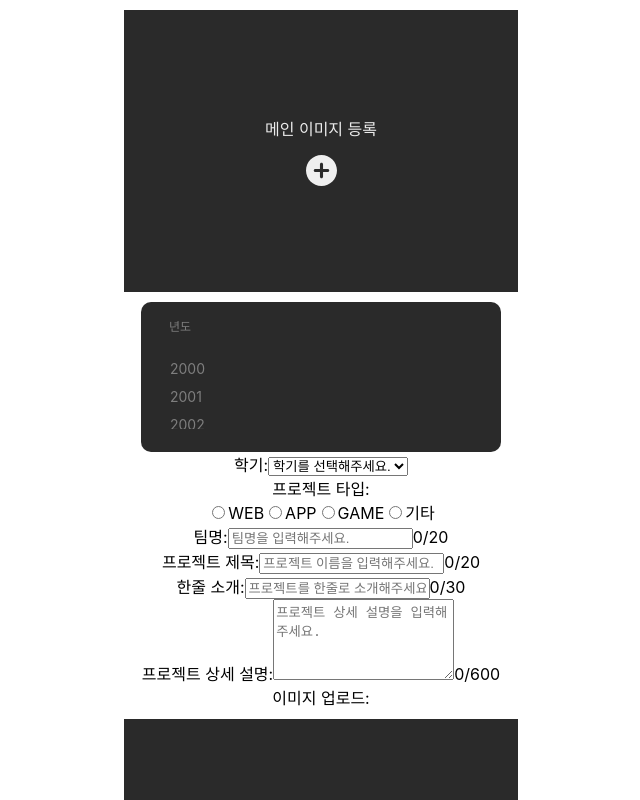
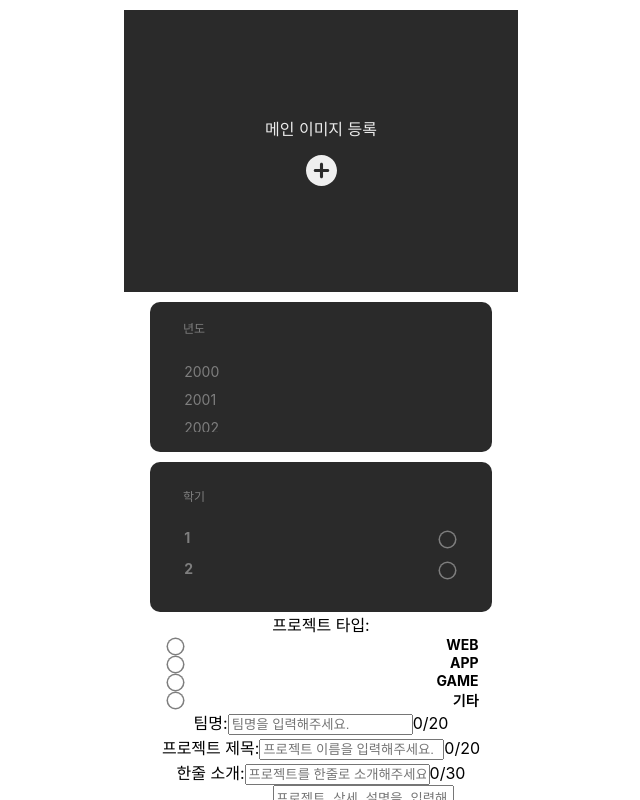
Before and after one commit to pknu-wap/2024_2_WEB_2, a React (Create React App) app in the folder client/: page / in a window 1280 px wide. Shown: the top 800 px of the page, without its empty margins (319-959 px from the left). Built offline with nearby package versions, Linux system fonts and the light colour scheme.

Commit message:
feature: 라디오 버튼 컴포넌트로 분리 및 UI 구현

```diff
--- /dev/null
+++ b/client/src/assets/ProjectCreation/RadioButton.css
@@ -0,0 +1,53 @@
+.radio-button{
+    width: 342px;
+    height: 135px;
+    padding-top: 15px;
+    background-color: #2A2A2A;
+    color: #7E7E7E;
+    border-radius: 10px;
+    margin: 0 auto;
+    margin-top: 10px;
+
+    display: flex;
+    flex-direction: column;
+    gap: 10px;
+    text-align: left;
+    font-size:12px;
+}
+
+.button-label { /* .radio-button 내부의 직접적인 label만 선택 */
+    margin-top: 10px;
+    margin-left: 33px;
+    margin-bottom: 15px;
+    font-size: 12px;
+}
+
+.radio-option{
+    display: flex;
+    justify-content: space-between;
+
+    font-size: 14px;
+    font-weight: bold;
+    margin: 0 auto;
+    width: 80%;
+}
+
+.radio-option input[type="radio"]{
+    -webkit-appearance: none;
+    -moz-appearance: none;
+    appearance: none;
+
+    width: 15px;
+    height: 15px;
+    box-shadow: 0 0 0 1.5px #7E7E7E;
+    border-radius: 50%;
+    outline: none;
+    cursor: pointer;
+}
+
+.radio-option input[type='radio']:checked {
+    box-shadow: 0 0 0 1.5px #02FF2E;
+    background-color: #02FF2E;
+    border: 3px solid #2A2A2A;
+
+}
--- a/client/src/assets/ProjectCreation/YearSelector.css
+++ b/client/src/assets/ProjectCreation/YearSelector.css
@@ -1,24 +1,25 @@
 .year-selector{
-  width: 360px;
+  width: 342px;
   height: 135px;
   padding-top: 15px;
   background-color: #2A2A2A;
   color: #7E7E7E;
   border-radius: 10px;
   margin: 0 auto;
+  text-align: left;
 
 }
 
 .year-label{
   text-align: left;
-  margin-left: 28px;
+  margin-left: 33px;
   margin-bottom: 3px;
   font-size: 12px;
 }
 
 
 .scroll-container {
-    width: 322px;
+    width: 80%; /* 스크롤 영역 너비 */
     height: 85px; /* 스크롤 영역 높이 */
     overflow-y: scroll;
     overflow-x: hidden;
@@ -48,7 +49,7 @@
 
   .year-item {
     height: 10px; /* 각 아이템의 높이 */
-    margin-left: 10px;
+
     padding: 2px 0;
     text-align: left;
     cursor: pointer;
--- a/client/src/components/ProjectCreation/ProjectForm.js
+++ b/client/src/components/ProjectCreation/ProjectForm.js
@@ -4,6 +4,7 @@ import styles from "../../assets/ProjectCreation/ProjectForm.module.css"; // CSS
 import useProjectForm from "../../hooks/ProjectCreation/useProjectForm"; // Custome Hook 경로
 import ImageUploader from "./ImageUploader";
 import YearScroll from "./YearSelector";
+import RadioButton from "./RadioButton";
 
 // 프로젝트 타입
 const projectTypeOptions = ["WEB", "APP", "GAME", "기타"];
@@ -122,21 +123,17 @@ const ProjectForm = ({ onSubmit }) => {
         handleImgUpload={(file) => handleImgUpload(file, "thumbnail")}
         type="thumbnail"
       />
-
+      {/* 년도 선택 */}
       <YearScroll setSelectedYear={setProjectYear} selectedYear={projectYear} />
-
       {/* 학기 선택 */}
-      <div className="form-group">
-        <label>학기:</label>
-        <select
-          className="select-field"
-          value={semester}
-          onChange={(e) => setSemester(e.target.value)}
-        >
-          <option value="">학기를 선택해주세요.</option>
-          <option value="1">1학기</option>
-          <option value="2">2학기</option>
-        </select>
+      <div>
+        <RadioButton
+          labelname={"학기"}
+          name="semester" // 그룹 이름
+          options={["1", "2"]} // 옵션 배열
+          selected={semester} // 선택된 값
+          setSelected={setSemester} // 선택 상태 업데이트 함수
+        />
       </div>
 
       {/* 프로젝트 타입 선택 */}
--- /dev/null
+++ b/client/src/components/ProjectCreation/RadioButton.js
@@ -0,0 +1,28 @@
+import { React } from "react";
+import "../../assets/ProjectCreation/RadioButton.css"; // CSS 파일 경로 추가
+
+const RadioButton = ({ labelname, name, options, selected, setSelected }) => {
+  return (
+    <div className="radio-button">
+      <label className="button-label">{labelname}</label>
+      {options.map((option, index) => (
+        <label key={index}>
+          <div className="radio-option">
+            <div className="option-name">{option}</div>
+            <div className="option">
+              <input
+                type="radio"
+                name={name}
+                value={option}
+                checked={selected === option}
+                onChange={() => setSelected(option)}
+              />
+            </div>
+          </div>
+        </label>
+      ))}
+    </div>
+  );
+};
+
+export default RadioButton;
--- a/client/src/components/ProjectCreation/YearSelector.js
+++ b/client/src/components/ProjectCreation/YearSelector.js
@@ -68,9 +68,8 @@ const YearSelector = ({ selectedYear, setSelectedYear }) => {
 
   return (
     <div className="year-selector">
-      <div className="year-label">
-        <label>년도</label>
-      </div>
+      <label className="year-label">년도</label>
+
       <div className="scroll-container" ref={scrollRef}>
         {years.map((year) => (
           <p
```
